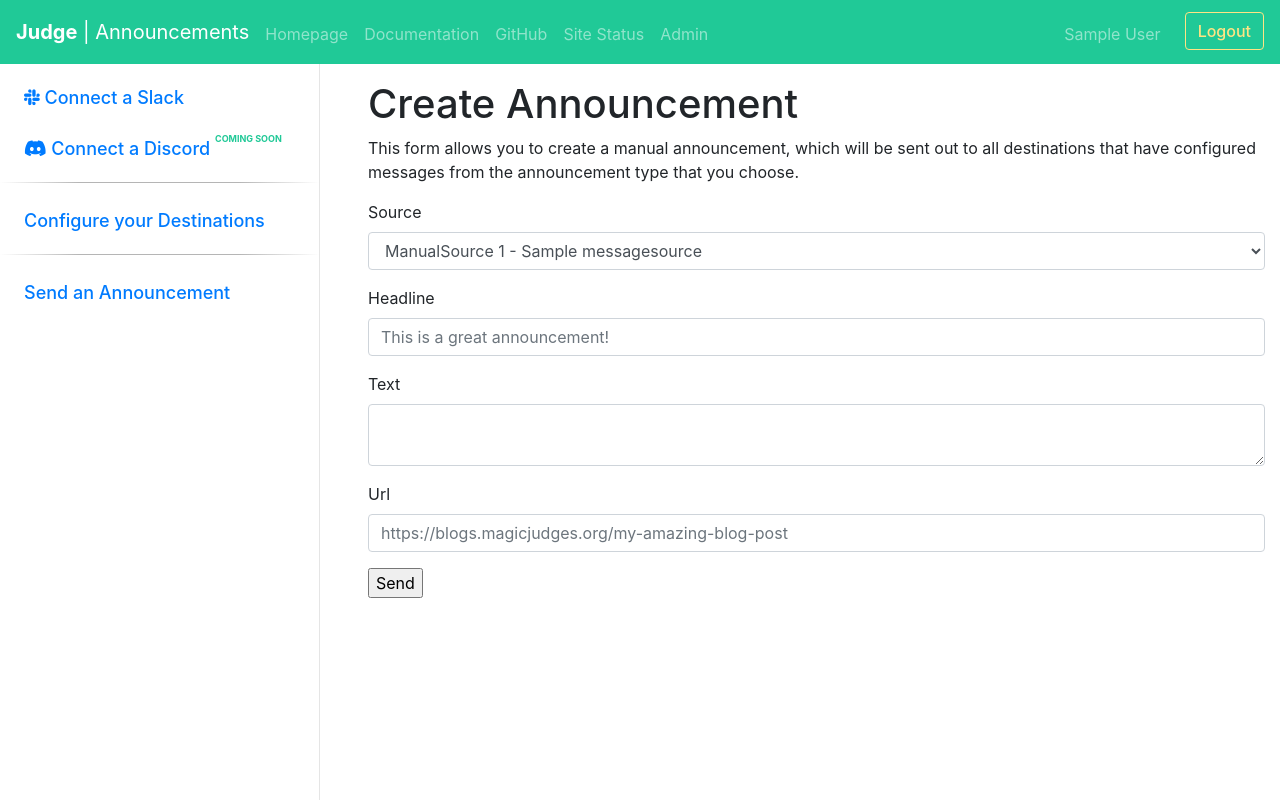
After one commit to dcollinsn/judge-announcements, a Django app: page /announcements/create/ in a window 1280 px wide. The commit adds this page. Run offline with Django 3.2, Linux system fonts and the light colour scheme; a user stored in the database is signed in; tables that the repository leaves empty hold one stand-in row (values such as "Sample post"); style sheets or scripts are compiled from the project's sources; some libraries are stand-ins or nearby versions.

Commit message:
Add workflow to create manual message
Resolves #30

```diff
--- /dev/null
+++ b/announcements/context_processors.py
@@ -0,0 +1,10 @@
+from announcements import models
+
+
+def access_control(request):
+    user = request.user
+    context = {}
+    if models.ManualSource.objects.filter(authorized_users=user):
+        context['can_send_manual_announcements'] = True
+
+    return context
--- /dev/null
+++ b/announcements/forms.py
@@ -0,0 +1,42 @@
+from django import forms
+
+from announcements.models import ManualSource, ManualAnnouncement
+
+
+class ManualAnnouncementForm(forms.ModelForm):
+    headline = forms.CharField(required=False)
+    url = forms.URLField(required=False)
+
+    def __init__(self, user, *args, **kwargs):
+        super().__init__(*args, **kwargs)
+        self.user = user
+
+        # Set the choices for the MessageSource field
+        self.fields['source'].choices = []
+        for source in ManualSource.objects.filter(authorized_users=user):
+          self.fields['source'].choices.append((source.id, source))
+
+
+    def clean(self):
+        super().clean()
+
+        # Validate that we have some message
+        if not self.cleaned_data['headline'] and\
+           not self.cleaned_data['text']:
+            self.add_error(None, forms.ValidationError(
+                'You must provide at least a Headline or a Text body.'
+            ))
+
+        # Validate the MessageSource field
+        if self.user not in self.cleaned_data['source'].subclass.authorized_users.all():
+            self.add_error('source', forms.ValidationError(
+                'You must choose a Source which you are allowed to post to.'
+            ))
+
+    def save(self):
+        self.instance.user = self.user
+        return super().save()
+
+    class Meta:
+        fields = ('source', 'headline', 'text', 'url')
+        model = ManualAnnouncement
--- a/announcements/views.py
+++ b/announcements/views.py
@@ -7,10 +7,10 @@ from django.contrib.auth.mixins import LoginRequiredMixin, UserPassesTestMixin
 from django.core.exceptions import PermissionDenied
 from django.core.signing import Signer
 from django.http import HttpResponseRedirect
-from django.urls import reverse
+from django.urls import reverse, reverse_lazy
 from django.utils import timezone
-from django.views.generic import TemplateView, ListView, DetailView
-from announcements import jobs, models
+from django.views.generic import TemplateView, ListView, DetailView, CreateView
+from announcements import jobs, models, forms
 
 
 class HomepageView(TemplateView):
@@ -98,6 +98,22 @@ class DestinationDetail(LoginRequiredMixin, DetailView):
 
         # Proceed with rendering the view normally
         return HttpResponseRedirect(reverse('destination_list'))
+
+
+class CreateAnnouncementView(LoginRequiredMixin, CreateView):
+    template_name = 'announcements/announcement_create.html'
+    model = models.ManualAnnouncement
+    form_class = forms.ManualAnnouncementForm
+    success_url = reverse_lazy('create_announcement_success')
+
+    def get_form_kwargs(self):
+        kwargs = super().get_form_kwargs()
+        kwargs['user'] = self.request.user
+        return kwargs
+
+
+class CreateAnnouncementSuccessView(LoginRequiredMixin, TemplateView):
+    template_name = 'announcements/announcement_create_success.html'
 
 
 class SlackConnectView(LoginRequiredMixin, TemplateView):
--- a/conf/settings.py
+++ b/conf/settings.py
@@ -93,6 +93,7 @@ TEMPLATES = [
                 'django.template.context_processors.request',
                 'django.contrib.auth.context_processors.auth',
                 'django.contrib.messages.context_processors.messages',
+                'announcements.context_processors.access_control',
             ],
         },
     },
--- /dev/null
+++ b/templates/announcements/announcement_create.html
@@ -0,0 +1,54 @@
+{% extends 'base.html' %}
+{% block title %}Create Announcement{% endblock %}
+{% block content_title %}Create Announcement{% endblock %}
+{% block content %}
+  <p>This form allows you to create a manual announcement, which will be sent
+  out to all destinations that have configured messages from the announcement
+  type that you choose.</p>
+  <form method="post">{% csrf_token %}
+    {% if form.errors %}
+      <p class="form-error">Please correct the error(s) below:</p>
+      <ul>
+        {% for error in form.non_field_errors %}
+          <li class="form-error">{{ error }}</li>
+        {% endfor %}
+      </ul>
+    {% endif %}
+    {% with form.source as this_field %}
+      <div class="form-group">
+        <label for="id_{{ this_field.html_name }}">{{ this_field.label }}</label>
+        {% if this_field.errors %}<span class="form-error">{% for error in this_field.errors %}{{ error }}{% if not forloop.last %}<br>{% endif %}{% endfor %}</span>{% endif %}
+        <select class="form-control" id="id_{{ this_field.html_name }}" name="{{ this_field.html_name }}">
+          {% for key, value in this_field.choices %}
+            <option value="{{ key }}" {% if this_field.value == key %}selected{% endif %}>{{ value }}</option>
+          {% endfor %}
+          {% for choice in this_field %}
+            {{ choice }}
+          {% endfor %}
+        </select>
+      </div>
+    {% endwith %}
+    {% with form.headline as this_field %}
+      <div class="form-group">
+        <label for="id_{{ this_field.html_name }}">{{ this_field.label }}</label>
+        {% if this_field.errors %}<span class="form-error">{% for error in this_field.errors %}{{ error }}{% if not forloop.last %}<br>{% endif %}{% endfor %}</span>{% endif %}
+        <input type="text" class="form-control" name="{{ this_field.html_name }}" id="id_{{ this_field.html_name }}" placeholder="This is a great announcement!" {% if this_field.value %}value="{{ this_field.value }}"{% endif %}>
+      </div>
+    {% endwith %}
+    {% with form.text as this_field %}
+      <div class="form-group">
+        <label for="id_{{ this_field.html_name }}">{{ this_field.label }}</label>
+        {% if this_field.errors %}<span class="form-error">{% for error in this_field.errors %}{{ error }}{% if not forloop.last %}<br>{% endif %}{% endfor %}</span>{% endif %}
+        <textarea class="form-control" name="{{ this_field.html_name }}" id="id_{{ this_field.html_name }}">{% if this_field.value %}{{ this_field.value }}{% endif %}</textarea>
+      </div>
+    {% endwith %}
+    {% with form.url as this_field %}
+      <div class="form-group">
+        <label for="id_{{ this_field.html_name }}">{{ this_field.label }}</label>
+        {% if this_field.errors %}<span class="form-error">{% for error in this_field.errors %}{{ error }}{% if not forloop.last %}<br>{% endif %}{% endfor %}</span>{% endif %}
+        <input type="url" class="form-control" name="{{ this_field.html_name }}" id="id_{{ this_field.html_name }}" placeholder="https://blogs.magicjudges.org/my-amazing-blog-post" {% if this_field.value %}value="{{ this_field.value }}"{% endif %}>
+      </div>
+    {% endwith %}
+    <input type="submit" value="Send">
+  </form>
+{% endblock %}
--- /dev/null
+++ b/templates/announcements/announcement_create_success.html
@@ -0,0 +1,6 @@
+{% extends 'base.html' %}
+{% block title %}Announcement Created Successfully!{% endblock %}
+{% block content_title %}Announcement Created Successfully!{% endblock %}
+{% block content %}
+  <p>Your announcement was created and will be sent out shortly.</p>
+{% endblock %}
--- a/templates/announcements/sidebar.html
+++ b/templates/announcements/sidebar.html
@@ -12,4 +12,10 @@
   <div class="ja-sidebar-link"><a href="{% url 'destination_list' %}">
     Configure your Destinations
   </a></div>
+  <div class="divider"></div>
+  {% if can_send_manual_announcements %}
+    <div class="ja-sidebar-link"><a href="{% url 'create_announcement' %}">
+      Send an Announcement
+    </a></div>
+  {% endif %}
 </nav>
--- a/urls.py
+++ b/urls.py
@@ -39,6 +39,13 @@ urlpatterns = [
     path('destinations/detail/<int:pk>/', views.DestinationDetail.as_view(),
          name='destination_detail'),
 
+    path('announcements/create/',
+         views.CreateAnnouncementView.as_view(),
+         name='create_announcement'),
+    path('announcements/success/',
+         views.CreateAnnouncementSuccessView.as_view(),
+         name='create_announcement_success'),
+
     path('slack/', views.SlackConnectView.as_view(), name='slack_connect'),
     path('slack/callback/', views.SlackCallbackView.as_view(), name='slack_callback'),
 ]
```
